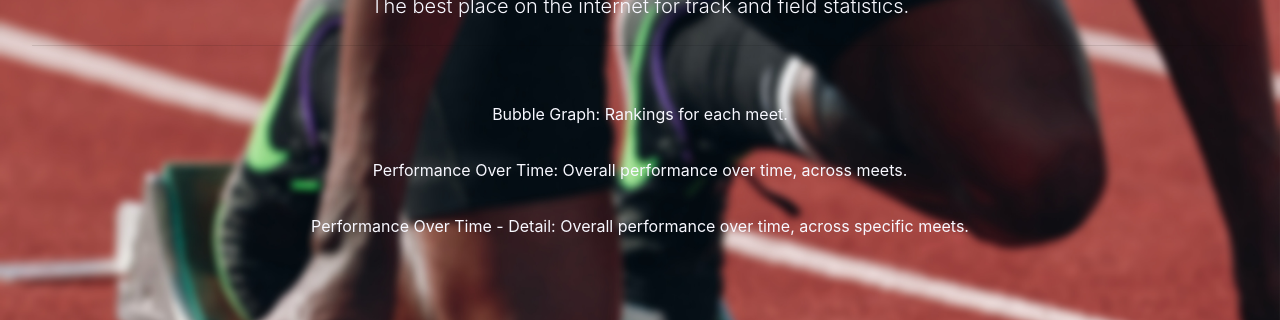
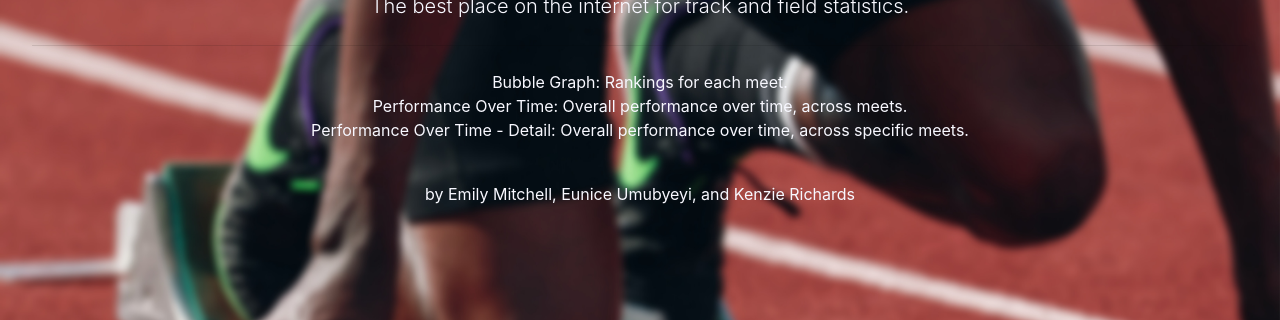
Before and after one commit to kenzierichards/CUEproject, an Angular app in the folder sports-site/: page / in a window 1280 px wide. Shown: the part 208-528 px from the top of the page. Built offline with nearby package versions, Linux system fonts and the light colour scheme.

Commit message:
fixed routing

```diff
--- a/sports-site/src/app/app-routing.module.ts
+++ b/sports-site/src/app/app-routing.module.ts
@@ -39,7 +39,7 @@ const routes: Routes = [
   },
   {
     path: '**',
-    redirectTo: '/home',
+    redirectTo: '',
     pathMatch: 'full'
   }
 ];
--- a/sports-site/src/app/home/home.component.html
+++ b/sports-site/src/app/home/home.component.html
@@ -3,10 +3,11 @@
     <h1 class="display-4">Welcome to TrackWind!</h1>
     <p class="lead">The best place on the internet for track and field statistics.</p>
     <hr class="my-4">
-    <ul>
-      <li>Bubble Graph: Rankings for each meet.</li>
-      <li>Performance Over Time: Overall performance over time, across meets.</li>
-      <li>Performance Over Time - Detail: Overall performance over time, across specific meets.</li>
-    </ul>
+    <p>
+      Bubble Graph: Rankings for each meet.<br>
+      Performance Over Time: Overall performance over time, across meets.<br>
+      Performance Over Time - Detail: Overall performance over time, across specific meets.<br><br>
+    </p>
+    <p>by Emily Mitchell, Eunice Umubyeyi, and Kenzie Richards</p>
   </div>
 <app-infocards></app-infocards>
```
Also changed, not shown: 1 other file (tests, documents, lock files or other folders).
